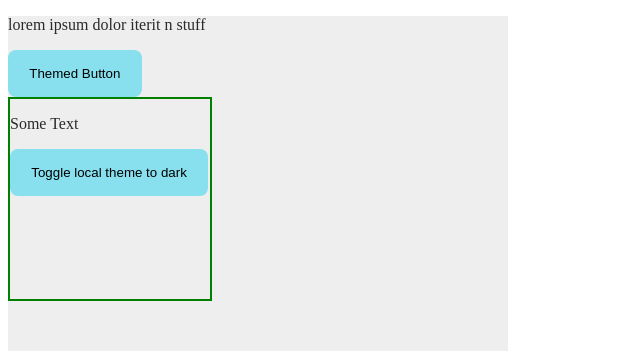
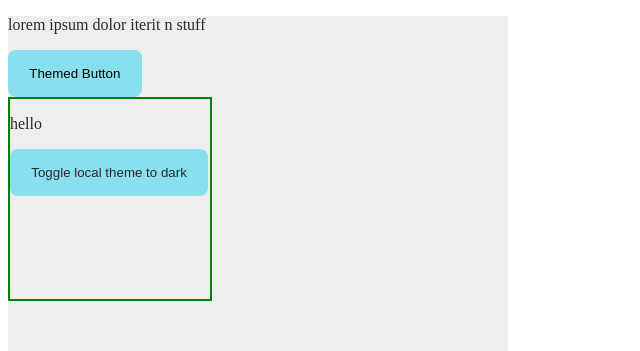
Before and after one commit to krishnaswgithub/Context-Theme-Toggler---First-Class-based-Component-Context-API-Intro-React-Co---ohc4k4nchq9v, a React app: page / in a window 1280 px wide. Shown: the top 351 px of the page, without its empty margins (0-640 px from the left). Built offline with nearby package versions, Linux system fonts and the light colour scheme.

Commit message:
Update LocalThemedBox.js

```diff
--- a/src/components/LocalThemedBox.js
+++ b/src/components/LocalThemedBox.js
@@ -1,47 +1,40 @@
-// import React from 'react';
-
-
-// const LocalThemedBox = () => {
-
-// return(
-//     <div style={{width:'200px',height:'200px',border:'2px solid green'}} id="local-themed-box">
-//         {/* Write code below this line */}
-
-//     </div>
-// )
-// }
-
-// export { LocalThemedBox }
-
-import React, { useContext } from 'react';
+import React, { useContext, useEffect, useState } from 'react';
 import { ThemeContext } from './ThemeProvider';
 
 const LocalThemedBox = () => {
-  const { theme } = useContext(ThemeContext);
 
-  return (
-    <div
-      style={{ width: '200px', height: '200px', border: '2px solid green' }}
-      id="local-themed-box"
-      className={`bg-${theme}`}
-    >
-      {/* Write code below this line */}
-      <p id="local-themed-text-container" className={`txt-${theme}`}>
-        Some Text
-      </p>
-      <button
-        id="local-theme-toggler"
-        className={`btn-${theme} btn`}
-        onClick={() => {
-          // Toggle the local theme
-        }}
-      >
-        {theme === 'light'
-          ? 'Toggle local theme to dark'
-          : 'Toggle local theme to light'}
-      </button>
+     const {theme} = useContext(ThemeContext);
+
+    const [localTheme,setLocalTheme] = useState(theme);
+
+    useEffect(() => {
+
+        setLocalTheme(theme);
+       let ini = theme === 'dark'? 'Toggle local theme to light' : 'Toggle local theme to dark';
+       setLocalBtn(ini);
+
+    },[theme])
+
+const initial = localTheme === 'dark'? 'Toggle local theme to light' : 'Toggle local theme to dark';
+
+     const [localBtn,setLocalBtn] = useState(initial)
+
+    let localThemefn = () => {
+        if(localBtn === 'Toggle local theme to dark'){
+           setLocalTheme('dark');
+            setLocalBtn('Toggle local theme to light');
+        }else{
+            setLocalTheme('light');
+            setLocalBtn('Toggle local theme to dark');
+        }
+    }
+return(
+    <div style={{width:'200px',height:'200px',border:'2px solid green'}} id="local-themed-box" className={'bg-'+localTheme}>
+        {/* Write code below this line */}
+        <p id="local-themed-text-container" className={'txt-'+localTheme}>hello</p>
+        <button id="local-theme-toggler" onClick={localThemefn} className={`btn btn-${localTheme} txt-${localTheme}`}>{localBtn}</button>
     </div>
-  );
-};
+)
+}
 
-export { LocalThemedBox };
+export { LocalThemedBox }
```
